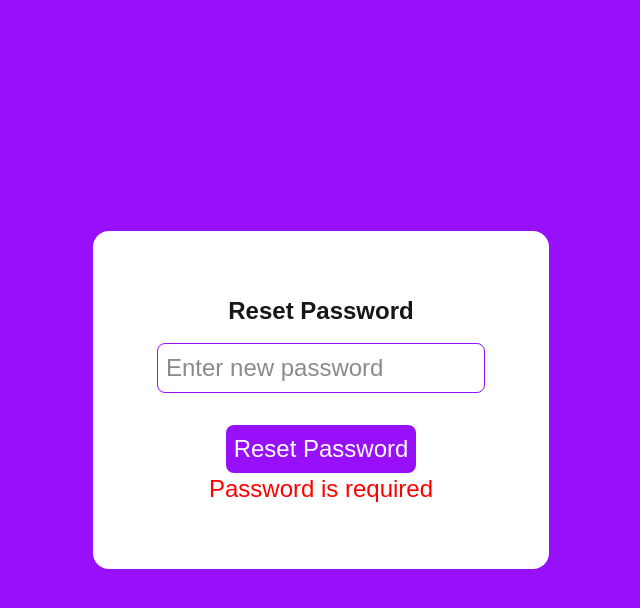
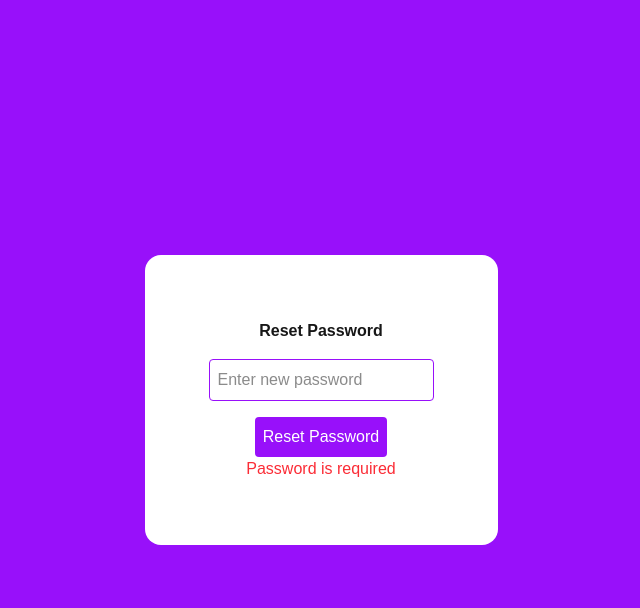
Before and after one commit to Chrischuka13/chuka-user-auth-app, a Next.js app: page /resetpassword in a window 1280 px wide. Both pictures are taken after a click on the button "Reset Password". Shown: the top 608 px of the page, without its empty margins (319-959 px from the left). Built offline with nearby package versions, Linux system fonts and the light colour scheme.

Commit message:
useParams wrapped in suspense boundaries

```diff
--- /dev/null
+++ b/src/app/resetpassword/ResetPasswordClient.tsx
@@ -0,0 +1,75 @@
+"use client";
+
+import { useEffect, useState } from "react";
+import { useSearchParams, useRouter } from "next/navigation";
+
+export default function ResetPasswordClient() {
+  const searchParams = useSearchParams();
+  const router = useRouter();
+
+  const [token, setToken] = useState("");
+  const [password, setPassword] = useState("");
+  const [loading, setLoading] = useState(false);
+  const [error, setError] = useState("");
+  const [success, setSuccess] = useState("");
+
+  useEffect(() => {
+    const urlToken = searchParams.get("token");
+    if (urlToken) setToken(urlToken);
+  }, [searchParams]);
+
+  const handleReset = async () => {
+    if (!password) {
+      setError("Password is required");
+      return;
+    }
+
+    try {
+      setLoading(true);
+      setError("");
+
+      const res = await fetch("/api/users/resetpassword", {
+        method: "POST",
+        headers: { "Content-Type": "application/json" },
+        body: JSON.stringify({ token, password }),
+      });
+
+      const data = await res.json();
+      if (!res.ok) throw new Error(data.error || "Something went wrong");
+
+      setSuccess("Password reset successful!");
+      setTimeout(() => router.push("/login"), 2000);
+    } catch (err: unknown) {
+      setError(err instanceof Error ? err.message : "Something went wrong");
+    } finally {
+      setLoading(false);
+    }
+  };
+
+  return (
+    <div className="bg-purple-600 flex justify-center items-center min-h-screen">
+      <div className="flex flex-col items-center p-16 bg-white rounded-2xl">
+        <h1 className="mb-4 font-semibold">Reset Password</h1>
+
+        <input
+          type="password"
+          placeholder="Enter new password"
+          value={password}
+          onChange={(e) => setPassword(e.target.value)}
+          className="p-2 border border-purple-600 rounded mb-4"
+        />
+
+        <button
+          onClick={handleReset}
+          disabled={loading}
+          className="p-2 bg-purple-600 text-white rounded"
+        >
+          {loading ? "Resetting..." : "Reset Password"}
+        </button>
+
+        {error && <p className="text-red-500">{error}</p>}
+        {success && <p className="text-green-500">{success}</p>}
+      </div>
+    </div>
+  );
+}
--- a/src/app/resetpassword/page.tsx
+++ b/src/app/resetpassword/page.tsx
@@ -1,74 +1,12 @@
-"use client";
-import { useEffect, useState } from "react";
-import { useSearchParams, useRouter } from "next/navigation";
+import { Suspense } from "react";
+import ResetPasswordClient from "./ResetPasswordClient";
+
+export const dynamic = "force-dynamic";
 
 export default function ResetPasswordPage() {
-  const searchParams = useSearchParams();
-  const router = useRouter();
-
-  const [token, setToken] = useState("");
-  const [password, setPassword] = useState("");
-  const [loading, setLoading] = useState(false);
-  const [error, setError] = useState("");
-  const [success, setSuccess] = useState("");
-
-  // Read token from URL
-  useEffect(() => {
-    const urlToken = searchParams.get("token");
-    if (urlToken) {
-      setToken(urlToken);
-    }
-  }, [searchParams]);
-
-  // Submit new password
-  const handleReset = async () => {
-    if (!password) {
-      setError("Password is required");
-      return;
-    }
-
-    try {
-      setLoading(true);
-      setError("");
-
-      const res = await fetch("/api/users/resetpassword", {
-        method: "POST",
-        headers: {
-          "Content-Type": "application/json",
-        },
-        body: JSON.stringify({ token, password }),
-      });
-
-      const data = await res.json();
-
-      if (!res.ok) {
-        throw new Error(data.error || "Something went wrong");
-      }
-
-      setSuccess("Password reset successful!");
-      setTimeout(() => {
-        router.push("/login");
-      }, 2000);
-    } catch (err: unknown) {
-      setError(err instanceof Error ? err.message : "Something went wrong");
-    } finally {
-      setLoading(false);
-    }
-  };
-
   return (
-    <div className="bg-purple-600 flex justify-center items-center min-h-screen ">
-        <div className="flex flex-col items-center justify-center p-16 text-2xl bg-white rounded-2xl">
-            <h1 className='mb-4 text-center font-semibold'>Reset Password</h1>
-            <input type="password" placeholder="Enter new password" value={password} onChange={(e) => setPassword(e.target.value)} className='p-2 rounded-lg border border-purple-600 focus:border-gray-600 mb-4'/>
-
-            <button onClick={handleReset} disabled={loading} className='p-2 bg-purple-600 rounded-lg text-white         hover:cursor-pointer hover:bg-purple-700 mt-4'>{loading ? "Resetting..." : "Reset Password"}
-            </button>
-
-            {error && <p style={{ color: "red" }}>{error}</p>}
-            {success && <p style={{ color: "green" }}>{success}</p>}
-            </div>
-        </div>
-
+    <Suspense fallback={<div>Loading...</div>}>
+      <ResetPasswordClient />
+    </Suspense>
   );
 }
```
